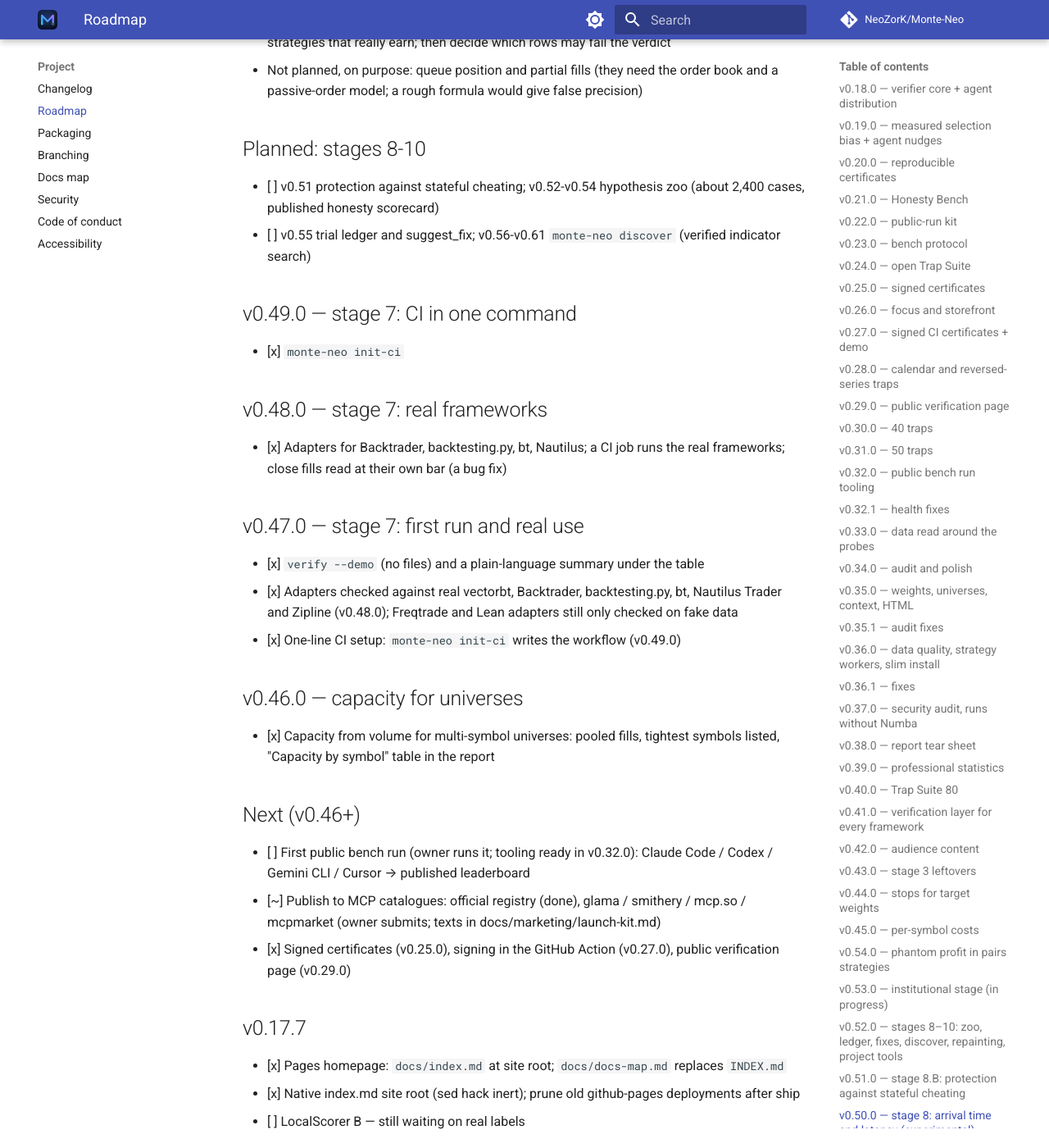
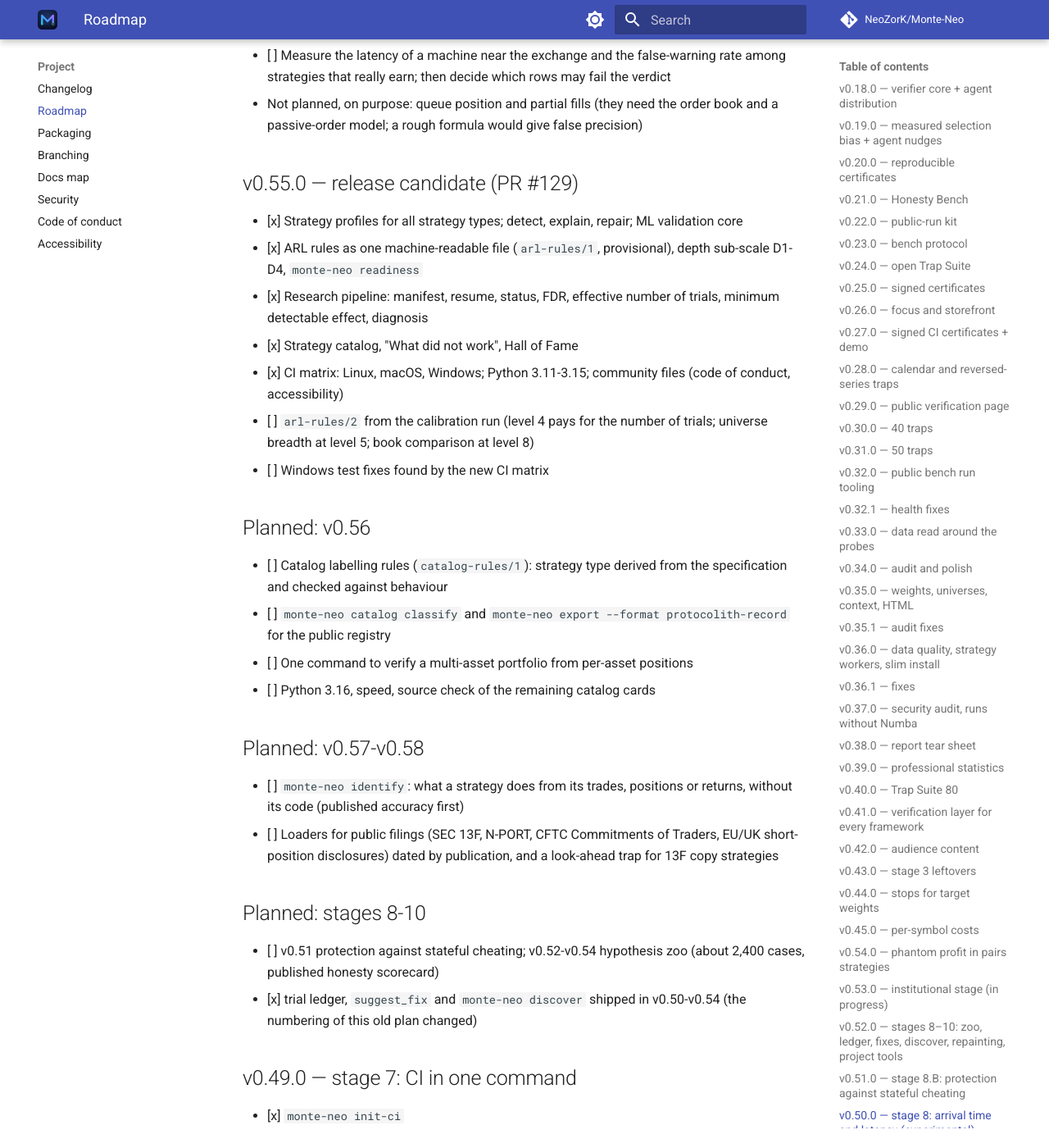
Before and after one commit to NeoZorK/Monte-Neo, an MkDocs documentation site: the page built from docs/project/ROADMAP.md, in a window 1280 px wide and 1400 px high, scrolled down 7796 px. Shown: the whole window at 82% size. Built offline with MkDocs 1.6.1 and Material for MkDocs 9.7.7, drawn with Linux system fonts in a browser that asks for light colours; comment, search, counter and statistics services are not loaded; some of the changed text lies outside the part shown.

Commit message:
Windows fixes for command-line paths and journals; CodeQL test pattern; CI verifier in parallel; roadmap and docs pages for planned catalog, registry and papers

```diff
--- a/docs/project/ROADMAP.md
+++ b/docs/project/ROADMAP.md
@@ -1,4 +1,4 @@
-# Monte-Neo Roadmap (v0.54.0)
+# Monte-Neo Roadmap (v0.54.0 released; v0.55.0 in release candidate)
 
 Product direction: verifier for agent-built strategies.
 
@@ -175,9 +175,28 @@ strategies, a public Honesty Bench leaderboard, discover on real market data.
 - [ ] Measure the latency of a machine near the exchange and the false-warning rate among strategies that really earn; then decide which rows may fail the verdict
 - Not planned, on purpose: queue position and partial fills (they need the order book and a passive-order model; a rough formula would give false precision)
 
+## v0.55.0 — release candidate (PR #129)
+- [x] Strategy profiles for all strategy types; detect, explain, repair; ML validation core
+- [x] ARL rules as one machine-readable file (`arl-rules/1`, provisional), depth sub-scale D1-D4, `monte-neo readiness`
+- [x] Research pipeline: manifest, resume, status, FDR, effective number of trials, minimum detectable effect, diagnosis
+- [x] Strategy catalog, "What did not work", Hall of Fame
+- [x] CI matrix: Linux, macOS, Windows; Python 3.11-3.15; community files (code of conduct, accessibility)
+- [ ] `arl-rules/2` from the calibration run (level 4 pays for the number of trials; universe breadth at level 5; book comparison at level 8)
+- [ ] Windows test fixes found by the new CI matrix
+
+## Planned: v0.56
+- [ ] Catalog labelling rules (`catalog-rules/1`): strategy type derived from the specification and checked against behaviour
+- [ ] `monte-neo catalog classify` and `monte-neo export --format protocolith-record` for the public registry
+- [ ] One command to verify a multi-asset portfolio from per-asset positions
+- [ ] Python 3.16, speed, source check of the remaining catalog cards
+
+## Planned: v0.57-v0.58
+- [ ] `monte-neo identify`: what a strategy does from its trades, positions or returns, without its code (published accuracy first)
+- [ ] Loaders for public filings (SEC 13F, N-PORT, CFTC Commitments of Traders, EU/UK short-position disclosures) dated by publication, and a look-ahead trap for 13F copy strategies
+
 ## Planned: stages 8-10
 - [ ] v0.51 protection against stateful cheating; v0.52-v0.54 hypothesis zoo (about 2,400 cases, published honesty scorecard)
-- [ ] v0.55 trial ledger and suggest_fix; v0.56-v0.61 `monte-neo discover` (verified indicator search)
+- [x] trial ledger, `suggest_fix` and `monte-neo discover` shipped in v0.50-v0.54 (the numbering of this old plan changed)
 
 ## v0.49.0 — stage 7: CI in one command
 - [x] `monte-neo init-ci`
--- a/mkdocs.yml
+++ b/mkdocs.yml
@@ -119,11 +119,14 @@ nav:
       - Strategy catalog: catalog/README.md
       - Index of 100 strategies: catalog/INDEX.md
       - Strategy types: catalog/TYPES.md
+      - Taxonomy (planned v0.56): catalog/TAXONOMY.md
       - Verified results: catalog/RESULTS.md
       - What did not work: catalog/WHAT_DID_NOT_WORK.md
       - Protocol: catalog/PROTOCOL.md
+      - Public registry: catalog/REGISTRY.md
   - Articles:
       - Six ways your agent's backtest lies: marketing/article-six-ways.md
+      - Papers: paper/papers.md
       - Technical note (method): paper/methodology.md
   - API:
       - Strategy verifier: api/verify.md
```
Also changed, not shown: docs/catalog/REGISTRY.md (added, +11 -0 lines), docs/catalog/TAXONOMY.md (added, +56 -0 lines), docs/guides/coverage-limits.md (+7 -0 lines), docs/paper/papers.md (added, +8 -0 lines), 10 other files.
